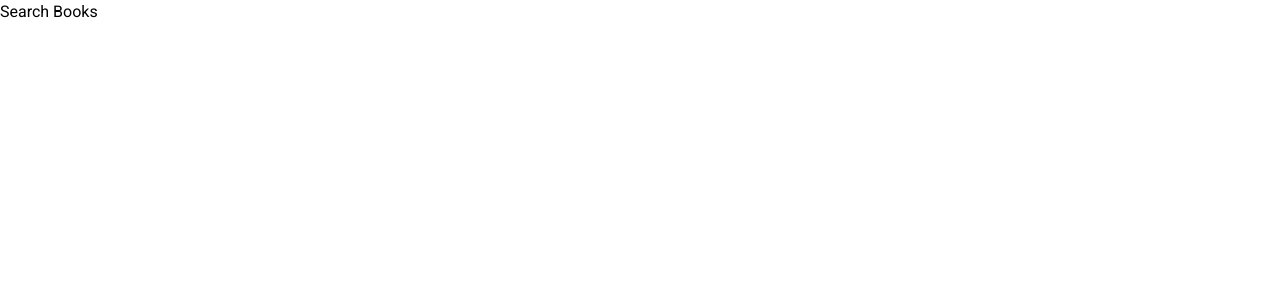
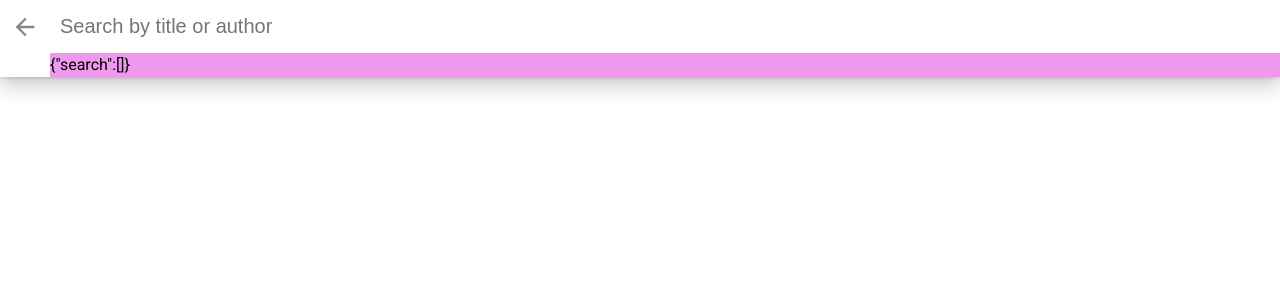
Before and after one commit to salandev/react-book-library, a React (Create React App) app: page /search in a window 1280 px wide. Shown: the top 300 px of the page. Built offline with nearby package versions, Linux system fonts and the light colour scheme; no server answers.

Commit message:
feat: Add search input. Add state and function to grab input value.  Test values entered display in JSON.stringify

```diff
--- a/src/SearchBooks.js
+++ b/src/SearchBooks.js
@@ -1,14 +1,35 @@
 import React, { Component } from 'react'
+import { Link } from 'react-router-dom'
 
 class SearchBooks extends Component {
+  state = {
+    search: []
+  }
+
+  updateQuery = (search) => {
+    this.setState({search: search.trim()})
+  }
 
   render() {
     return (
-      <div>
-        Search Books
+      <div className="search-books">
+        <div className="search-books-bar">
+          <Link className="close-search" to='/'>Close</Link>
+          <div className="search-books-input-wrapper">
+            <input
+              type="text"
+              placeholder="Search by title or author"
+              value={ this.state.search }
+              onChange={(event) => (this.updateQuery(event.target.value))}
+            />
+             {JSON.stringify(this.state)}
+          </div>
+        </div>
+        <div className="search-books-results">
+
+        </div>
       </div>
-    )
-  }
+    )}
 }
 
 export default SearchBooks
```
